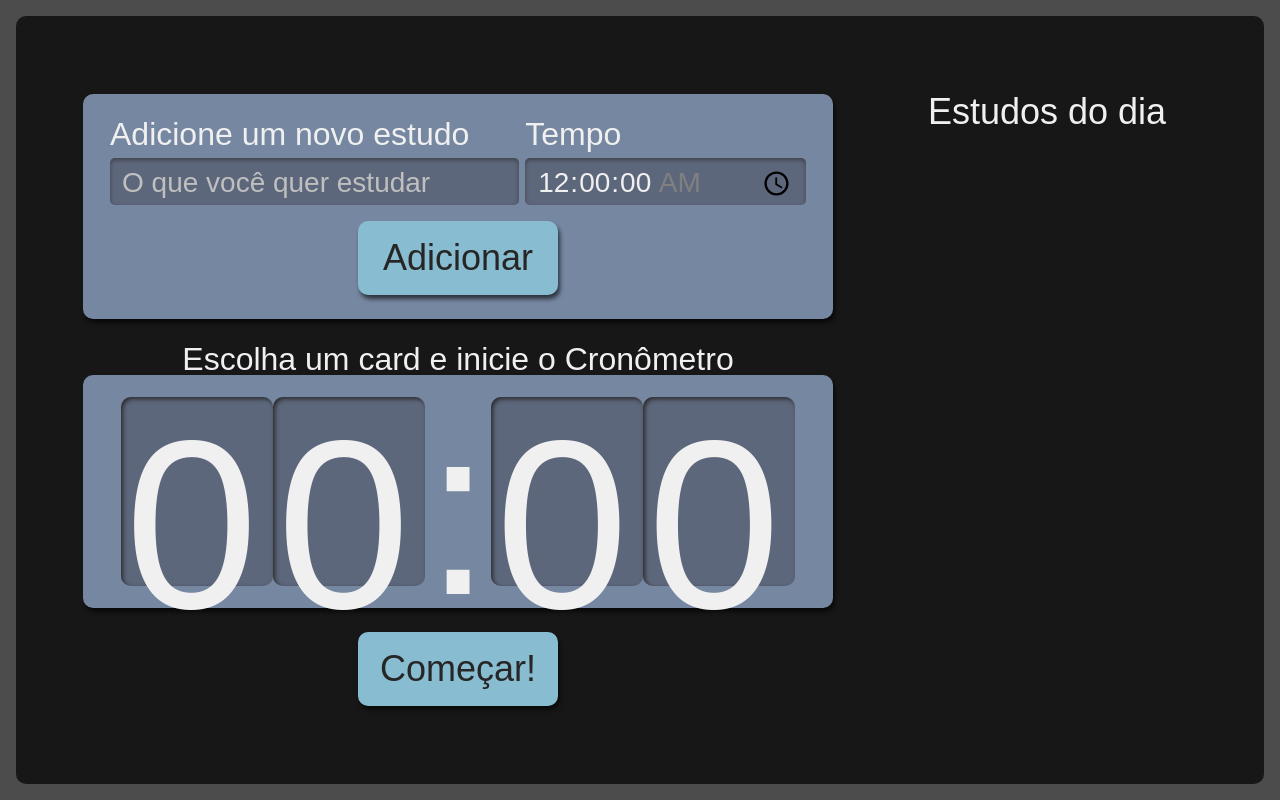
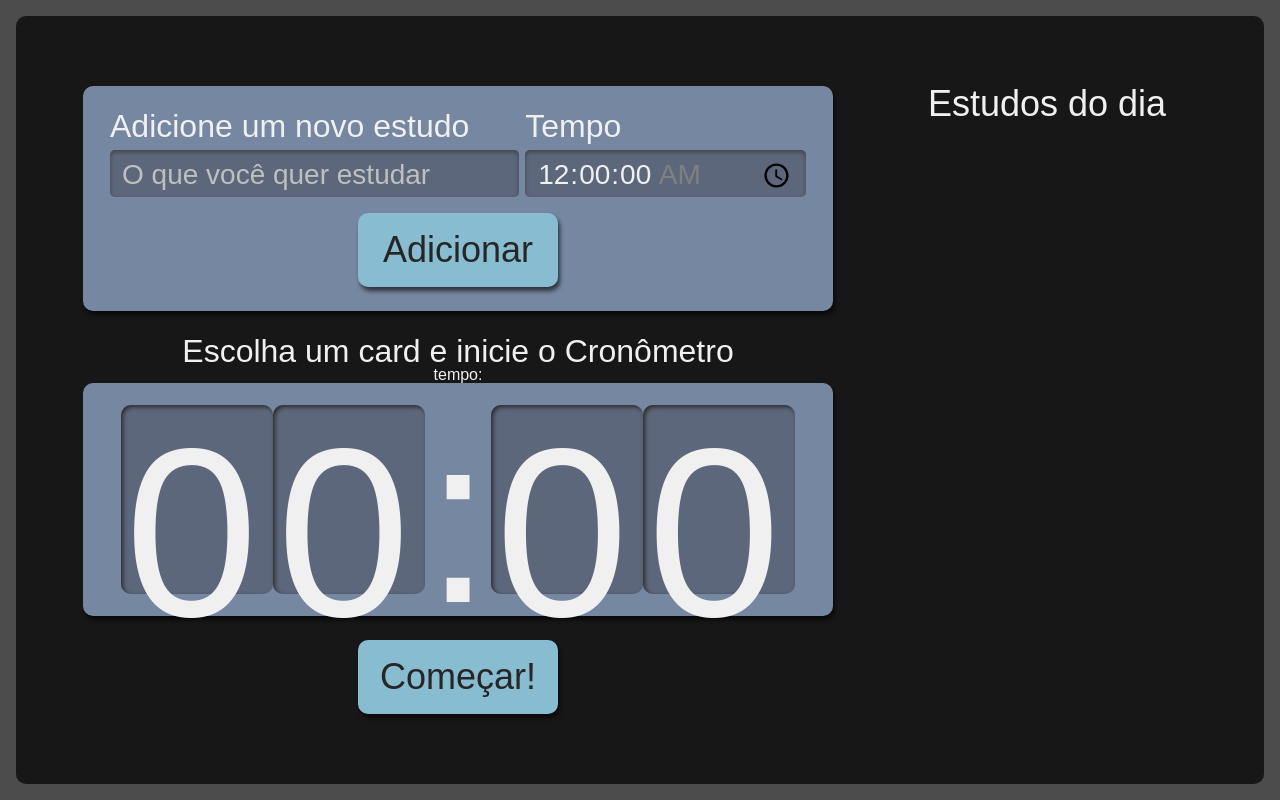
Before and after one commit to jp-grilo/Alura-studies, a React (Create React App) app: page / in a window 1280 px wide. Built offline with nearby package versions, Linux system fonts and the light colour scheme.

Commit message:
comunicação cronometro com item selecionado

```diff
--- a/src/Pages/App.tsx
+++ b/src/Pages/App.tsx
@@ -24,7 +24,9 @@ function App() {
         tarefas={tarefas}
         selecionaTarefa={selecionaTarefa}
        />
-      <Cronometro />
+      <Cronometro
+        selecionado={selecionado}
+      />
     </div>
   );
 }
--- a/src/components/Cronometro/index.tsx
+++ b/src/components/Cronometro/index.tsx
@@ -2,13 +2,23 @@ import Botao from "../Botao";
 import Relogio from "./Relogio";
 import style from './Cronometro.module.scss';
 import tempoParaSegundos from "../../common/utils/date";
+import { useState } from "react";
+import { ITarefa } from "../../types/tarefa";
 
 
-export default function Cronometro() {
+interface Props{
+  selecionado: ITarefa | undefined
+}
 
+export default function Cronometro({ selecionado }: Props) {
+  const [tempo, setTempo] = useState<number>();
+    if(selecionado?.tempo) {
+        setTempo(tempoParaSegundos(selecionado.tempo));
+    }
   return (
     <div className={style.cronometro}>
       <p className={style.titulo}>Escolha um card e inicie o Cronômetro</p>
+      tempo:{tempo}
       <div className={style.relogioWrapper}>
         <Relogio />
       </div>
```
